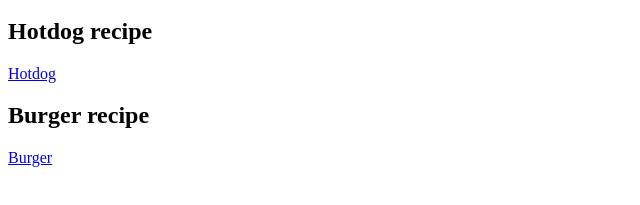
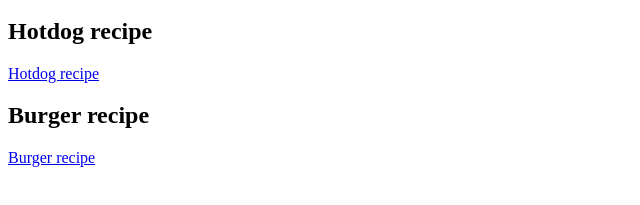
Before and after one commit to Genu23/odin-recipes, a plain HTML site: page index.html in a window 1280 px wide. Shown: the part 187-392 px from the top of the page, without its empty margins (0-640 px from the left). Drawn offline with Linux system fonts and the light colour scheme.

Commit message:
changed recipes link names

```diff
--- a/index.html
+++ b/index.html
@@ -12,9 +12,9 @@
     <h2>Cheeasy lasagna</h2>
     <p><a href="./recipes/lasagna.html">Lasagna recipe</a></p>
     <h2>Hotdog recipe</h2>
-    <a href="./recipes/hotdog.html">Hotdog</a>
+    <a href="./recipes/hotdog.html">Hotdog recipe</a>
     <h2>Burger recipe</h2>
-    <a href="./recipes/burger.html">Burger</a>
+    <a href="./recipes/burger.html">Burger recipe</a>
 
 
 
```
